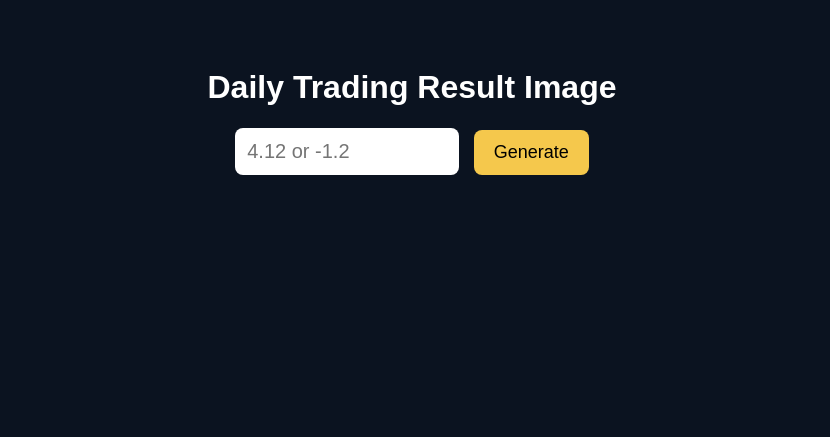
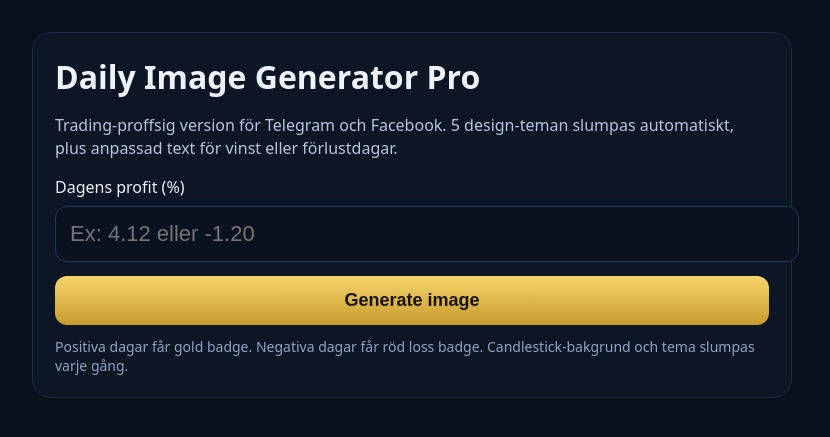
Before and after one commit to Steadytrading/MCMfoto, a Flask app: page / in a window 1280 px wide. Shown: the top 437 px of the page, without its empty margins (228-1058 px from the left). Run offline with Flask 3, Linux system fonts and the light colour scheme.

Commit message:
Add files via upload

```diff
--- a/app.py
+++ b/app.py
@@ -1,41 +1,49 @@
-
 from flask import Flask, request, send_file, render_template
 from PIL import Image, ImageDraw, ImageFont
 import os, re, random, tempfile
 
 app = Flask(__name__)
 
-WIDTH, HEIGHT = 1080, 1080
+WIDTH, HEIGHT = 1080, 1350
 BRAND = "MCM TRADING"
 HANDLE = "@mcm_trading"
 SITE = "mcmtrading.netlify.app"
 
 POSITIVE_TEXTS = [
-    "Today we closed the day at {profit}% profit. Our strategy focuses on low risk and controlled trades.",
-    "Today we achieved {profit}% profit using our disciplined low‑risk trading strategy.",
-    "Another solid day: {profit}% profit. Consistency and safe trades remain our focus.",
-    "Today's result: {profit}% profit. We always prioritize risk management.",
-    "We secured {profit}% profit today through patient, low‑risk setups."
+    "Today we closed the day at {profit}% profit. Our strategy is built on low risk, controlled entries, and safe trades.",
+    "Today we secured {profit}% profit through disciplined execution and a low-risk trading approach.",
+    "Another strong day: {profit}% profit. We stay focused on capital protection and safe setups.",
+    "Today's result came in at {profit}% profit. Steady growth and risk control remain our priority.",
+    "We finished the day with {profit}% profit. Our strategy favors patience, precision, and low-risk trades."
 ]
 
 NEGATIVE_TEXTS = [
-    "Today ended with a small loss of {profit}%. Protecting capital always comes first.",
-    "We closed today at {profit}%. Losses are kept small thanks to strict risk management.",
-    "Today's result was {profit}%. Some days we step back to protect our capital.",
-    "We finished at {profit}% today. Our strategy always protects the account first.",
-    "Today came in at {profit}%. Small losses are part of disciplined trading."
+    "Today we closed with a small loss of {profit}%. Protecting capital always comes first in our strategy.",
+    "Today's result was {profit}%. We kept the loss controlled to preserve capital for stronger setups.",
+    "We ended the day at {profit}%. Some sessions are about protecting the account and staying disciplined.",
+    "Today came in at {profit}%. The loss was small and controlled because risk management comes first.",
+    "We finished at {profit}%. Even on red days, our focus stays on low risk and protecting assets."
+]
+
+THEMES = [
+    {"bg_top": (8, 12, 22), "bg_bottom": (17, 28, 46), "accent": (232, 194, 66), "card": (16, 22, 36), "outline": (48, 64, 96)},
+    {"bg_top": (9, 14, 26), "bg_bottom": (25, 35, 58), "accent": (246, 214, 107), "card": (18, 25, 40), "outline": (58, 74, 110)},
+    {"bg_top": (10, 16, 30), "bg_bottom": (18, 32, 52), "accent": (221, 183, 58), "card": (14, 22, 38), "outline": (44, 60, 92)},
+    {"bg_top": (7, 11, 20), "bg_bottom": (20, 30, 50), "accent": (240, 200, 90), "card": (15, 20, 34), "outline": (50, 66, 100)},
+    {"bg_top": (11, 15, 24), "bg_bottom": (22, 33, 53), "accent": (230, 190, 72), "card": (17, 24, 39), "outline": (52, 68, 102)},
 ]
 
 def load_font(name, size):
     try:
         return ImageFont.truetype(name, size)
-    except:
+    except Exception:
         return ImageFont.load_default()
 
-FONT_TITLE = load_font("DejaVuSans-Bold.ttf", 70)
-FONT_PROFIT = load_font("DejaVuSans-Bold.ttf", 140)
-FONT_BODY = load_font("DejaVuSans.ttf", 42)
-FONT_SMALL = load_font("DejaVuSans.ttf", 32)
+FONT_TITLE = load_font("DejaVuSans-Bold.ttf", 68)
+FONT_PROFIT = load_font("DejaVuSans-Bold.ttf", 124)
+FONT_BODY = load_font("DejaVuSans.ttf", 36)
+FONT_SMALL = load_font("DejaVuSans.ttf", 26)
+FONT_BADGE = load_font("DejaVuSans-Bold.ttf", 34)
 
 def clean_profit(value):
     s = (value or "").strip().replace(",", ".")
@@ -48,81 +56,131 @@ def wrap_text(draw, text, font, max_width):
     current = ""
     for word in words:
         test = word if not current else current + " " + word
-        bbox = draw.textbbox((0,0), test, font=font)
-        if bbox[2]-bbox[0] <= max_width:
+        bbox = draw.textbbox((0, 0), test, font=font)
+        if bbox[2] - bbox[0] <= max_width:
             current = test
         else:
-            lines.append(current)
+            if current:
+                lines.append(current)
             current = word
     if current:
         lines.append(current)
     return lines
 
+def draw_gradient(draw, width, height, top, bottom):
+    for y in range(height):
+        t = y / max(height - 1, 1)
+        r = int(top[0] * (1 - t) + bottom[0] * t)
+        g = int(top[1] * (1 - t) + bottom[1] * t)
+        b = int(top[2] * (1 - t) + bottom[2] * t)
+        draw.line((0, y, width, y), fill=(r, g, b))
+
+def draw_candles(draw, is_negative, accent):
+    start_x = 70
+    candle_w = 42
+    gap = 18
+    data_up = [
+        (860, 930, 820, 960), (820, 900, 790, 930), (780, 860, 750, 890),
+        (800, 870, 760, 900), (740, 810, 700, 840), (700, 760, 670, 790),
+        (730, 780, 690, 820), (660, 720, 630, 750), (620, 690, 590, 720),
+        (590, 660, 560, 690), (610, 670, 570, 700)
+    ]
+    data_down = [
+        (620, 700, 590, 730), (650, 730, 620, 760), (690, 770, 660, 800),
+        (670, 740, 640, 770), (720, 790, 690, 820), (760, 840, 730, 870),
+        (740, 820, 710, 850), (790, 870, 760, 900), (830, 910, 800, 940),
+        (860, 940, 830, 970), (900, 980, 870, 1010)
+    ]
+    data = data_down if is_negative else data_up
+    for i, (o, c, h, l) in enumerate(data):
+        x = start_x + i * (candle_w + gap)
+        color = (220, 90, 90) if c > o else (0, 210, 130)
+        draw.line((x + candle_w // 2, h, x + candle_w // 2, l), fill=(220, 225, 235), width=3)
+        top = min(o, c)
+        bottom = max(o, c)
+        draw.rounded_rectangle((x, top, x + candle_w, bottom), radius=6, fill=color)
+    pts = [(60, 880), (180, 820), (300, 850), (420, 760), (540, 790), (660, 700), (780, 620), (930, 560)]
+    if is_negative:
+        pts = [(60, 560), (180, 610), (300, 590), (420, 700), (540, 730), (660, 820), (780, 900), (930, 980)]
+    for i in range(len(pts)-1):
+        draw.line((pts[i], pts[i+1]), fill=accent if not is_negative else (225, 95, 95), width=7)
+
 def generate_image(profit_input):
-
     raw = clean_profit(profit_input)
-
     try:
         val = float(raw)
-    except:
-        val = 0
-
+    except Exception:
+        val = 0.0
     is_negative = val < 0
     abs_text = f"{abs(val):.2f}"
     shown_profit = f"-{abs_text}" if is_negative else f"+{abs_text}"
+    body_template = random.choice(NEGATIVE_TEXTS if is_negative else POSITIVE_TEXTS)
+    body = body_template.format(profit=abs_text)
+    theme = random.choice(THEMES)
 
-    template = random.choice(NEGATIVE_TEXTS if is_negative else POSITIVE_TEXTS)
-    body = template.format(profit=abs_text)
+    img = Image.new("RGB", (WIDTH, HEIGHT), theme["bg_top"])
+    draw = ImageDraw.Draw(img)
+    draw_gradient(draw, WIDTH, HEIGHT, theme["bg_top"], theme["bg_bottom"])
 
-    img = Image.new("RGB",(WIDTH,HEIGHT),(10,14,24))
-    draw = ImageDraw.Draw(img)
+    for x in range(0, WIDTH, 90):
+        draw.line((x, 0, x, HEIGHT), fill=(26, 34, 50), width=1)
+    for y in range(0, HEIGHT, 90):
+        draw.line((0, y, WIDTH, y), fill=(26, 34, 50), width=1)
 
-    title = "DAILY RESULT"
-    bbox = draw.textbbox((0,0),title,font=FONT_TITLE)
-    draw.text(((WIDTH-(bbox[2]-bbox[0]))/2,70),title,font=FONT_TITLE,fill=(235,235,235))
+    draw_candles(draw, is_negative, theme["accent"])
 
-    profit_color = (230,195,70) if not is_negative else (220,90,90)
-    bbox = draw.textbbox((0,0),shown_profit+"%",font=FONT_PROFIT)
-    draw.text(((WIDTH-(bbox[2]-bbox[0]))/2,190),shown_profit+"%",font=FONT_PROFIT,fill=profit_color)
+    title = "DAILY TRADING RESULT"
+    bbox = draw.textbbox((0, 0), title, font=FONT_TITLE)
+    draw.text(((WIDTH - (bbox[2]-bbox[0]))/2, 60), title, font=FONT_TITLE, fill=(238, 240, 245))
 
-    bbox = draw.textbbox((0,0),BRAND,font=FONT_SMALL)
-    draw.text(((WIDTH-(bbox[2]-bbox[0]))/2,350),BRAND,font=FONT_SMALL,fill=(210,215,230))
+    badge_text = "LOSS DAY" if is_negative else "LOW RISK STRATEGY"
+    badge_fill = (170, 40, 40) if is_negative else theme["accent"]
+    badge_text_color = (245, 245, 245) if is_negative else (25, 20, 8)
+    bb = draw.textbbox((0, 0), badge_text, font=FONT_BADGE)
+    bw = (bb[2]-bb[0]) + 44
+    bh = (bb[3]-bb[1]) + 26
+    bx = (WIDTH - bw) / 2
+    by = 170
+    draw.rounded_rectangle((bx, by, bx + bw, by + bh), radius=20, fill=badge_fill)
+    draw.text((bx + bw/2, by + bh/2), badge_text, font=FONT_BADGE, fill=badge_text_color, anchor="mm")
 
-    lines = wrap_text(draw, body, FONT_BODY, 900)
+    profit_color = (225, 95, 95) if is_negative else theme["accent"]
+    bbox = draw.textbbox((0, 0), shown_profit + "%", font=FONT_PROFIT)
+    draw.text(((WIDTH - (bbox[2]-bbox[0]))/2, 270), shown_profit + "%", font=FONT_PROFIT, fill=profit_color)
 
-    y = 450
+    bbox = draw.textbbox((0, 0), BRAND, font=FONT_SMALL)
+    draw.text(((WIDTH - (bbox[2]-bbox[0]))/2, 430), BRAND, font=FONT_SMALL, fill=(210, 218, 232))
+
+    card = (80, 520, 1000, 900)
+    draw.rounded_rectangle(card, radius=30, fill=theme["card"], outline=theme["outline"], width=3)
+
+    lines = wrap_text(draw, body, FONT_BODY, 780)
+    y = 600
     for line in lines:
-        bbox = draw.textbbox((0,0),line,font=FONT_BODY)
-        draw.text(((WIDTH-(bbox[2]-bbox[0]))/2,y),line,font=FONT_BODY,fill=(240,240,240))
-        y += 60
+        bbox = draw.textbbox((0, 0), line, font=FONT_BODY)
+        draw.text(((WIDTH - (bbox[2]-bbox[0]))/2, y), line, font=FONT_BODY, fill=(240, 242, 246))
+        y += 54
 
-    footer = f"{HANDLE} • {SITE}"
-    bbox = draw.textbbox((0,0),footer,font=FONT_SMALL)
-    draw.text(((WIDTH-(bbox[2]-bbox[0]))/2,940),footer,font=FONT_SMALL,fill=(180,185,200))
+    footer = f"{HANDLE}  •  {SITE}"
+    bbox = draw.textbbox((0, 0), footer, font=FONT_SMALL)
+    draw.text(((WIDTH - (bbox[2]-bbox[0]))/2, 1240), footer, font=FONT_SMALL, fill=(178, 188, 208))
 
-    fd,out_path = tempfile.mkstemp(suffix=".png")
+    fd, out_path = tempfile.mkstemp(suffix=".png")
     os.close(fd)
-    img.save(out_path,"PNG")
-
+    img.save(out_path, format="PNG")
     return out_path
 
-
-@app.route("/")
+@app.get("/")
 def home():
     return render_template("image_index.html")
 
-
-@app.route("/generate-image",methods=["POST"])
-def generate():
-    profit = request.form.get("profit","")
-
+@app.post("/generate-image")
+def generate_image_route():
+    profit = request.form.get("profit", "")
     if not profit.strip():
-        return render_template("image_index.html",error="Enter today's profit")
-
-    img = generate_image(profit)
-
-    return send_file(img,as_attachment=True,download_name="daily_result.png")
-
+        return render_template("image_index.html", error="Skriv in dagens profit, t.ex. 4.12 eller -1.20")
+    out_path = generate_image(profit)
+    return send_file(out_path, as_attachment=True, download_name="mcm_daily_result.png")
 
 if __name__ == "__main__":
-    app.run(host="0.0.0.0",port=int(os.environ.get("PORT",5000)))
+    app.run(host="0.0.0.0", port=int(os.environ.get("PORT", "5000")), debug=False)
--- a/templates/image_index.html
+++ b/templates/image_index.html
@@ -1,27 +1,35 @@
-
 <!doctype html>
-<html>
+<html lang="sv">
 <head>
-<meta charset="utf-8">
-<title>Daily Image Generator</title>
-<style>
-body{font-family:Arial;background:#0b1320;color:white;text-align:center;padding:40px}
-input{padding:12px;font-size:20px;border-radius:8px;border:none;width:200px}
-button{padding:12px 20px;font-size:18px;border:none;border-radius:8px;background:#f5c84c;cursor:pointer;margin-left:10px}
-</style>
+  <meta charset="utf-8" />
+  <meta name="viewport" content="width=device-width, initial-scale=1" />
+  <title>MCM Daily Image Generator Pro</title>
+  <style>
+    body { margin: 0; font-family: system-ui, -apple-system, Segoe UI, Roboto, Arial; background: #07101b; color: #eef2fb; }
+    .wrap { max-width: 760px; margin: 0 auto; padding: 32px 18px; }
+    .card { background: #0d1625; border: 1px solid #1f2d47; border-radius: 18px; padding: 22px; }
+    h1 { margin: 0 0 8px; }
+    p { color: #b9c5de; line-height: 1.45; }
+    label { display:block; margin: 14px 0 8px; }
+    input { width:100%; font-size:22px; padding:14px; border-radius:12px; border:1px solid #23385a; background:#0a1220; color:#eef2fb; }
+    button { width:100%; margin-top:14px; padding:14px; border-radius:12px; border:0; font-size:18px; font-weight:700; background: linear-gradient(180deg, #f6d46b, #c79b2e); color:#191405; cursor:pointer; }
+    .error { margin-top:12px; padding:12px 14px; background:#351219; color:#ffc2cc; border-radius:12px; }
+    .hint { margin-top:12px; color:#93a3c2; font-size:14px; }
+  </style>
 </head>
 <body>
-
-<h1>Daily Trading Result Image</h1>
-
-<form method="post" action="/generate-image">
-<input name="profit" placeholder="4.12 or -1.2">
-<button type="submit">Generate</button>
-</form>
-
-{% if error %}
-<p style="color:red">{{error}}</p>
-{% endif %}
-
+  <div class="wrap">
+    <div class="card">
+      <h1>Daily Image Generator Pro</h1>
+      <p>Trading-proffsig version för Telegram och Facebook. 5 design-teman slumpas automatiskt, plus anpassad text för vinst eller förlustdagar.</p>
+      {% if error %}<div class="error">{{ error }}</div>{% endif %}
+      <form method="post" action="/generate-image">
+        <label for="profit">Dagens profit (%)</label>
+        <input id="profit" name="profit" placeholder="Ex: 4.12 eller -1.20" inputmode="decimal" />
+        <button type="submit">Generate image</button>
+      </form>
+      <div class="hint">Positiva dagar får gold badge. Negativa dagar får röd loss badge. Candlestick-bakgrund och tema slumpas varje gång.</div>
+    </div>
+  </div>
 </body>
 </html>
```
Also changed, not shown: README.md (added).
